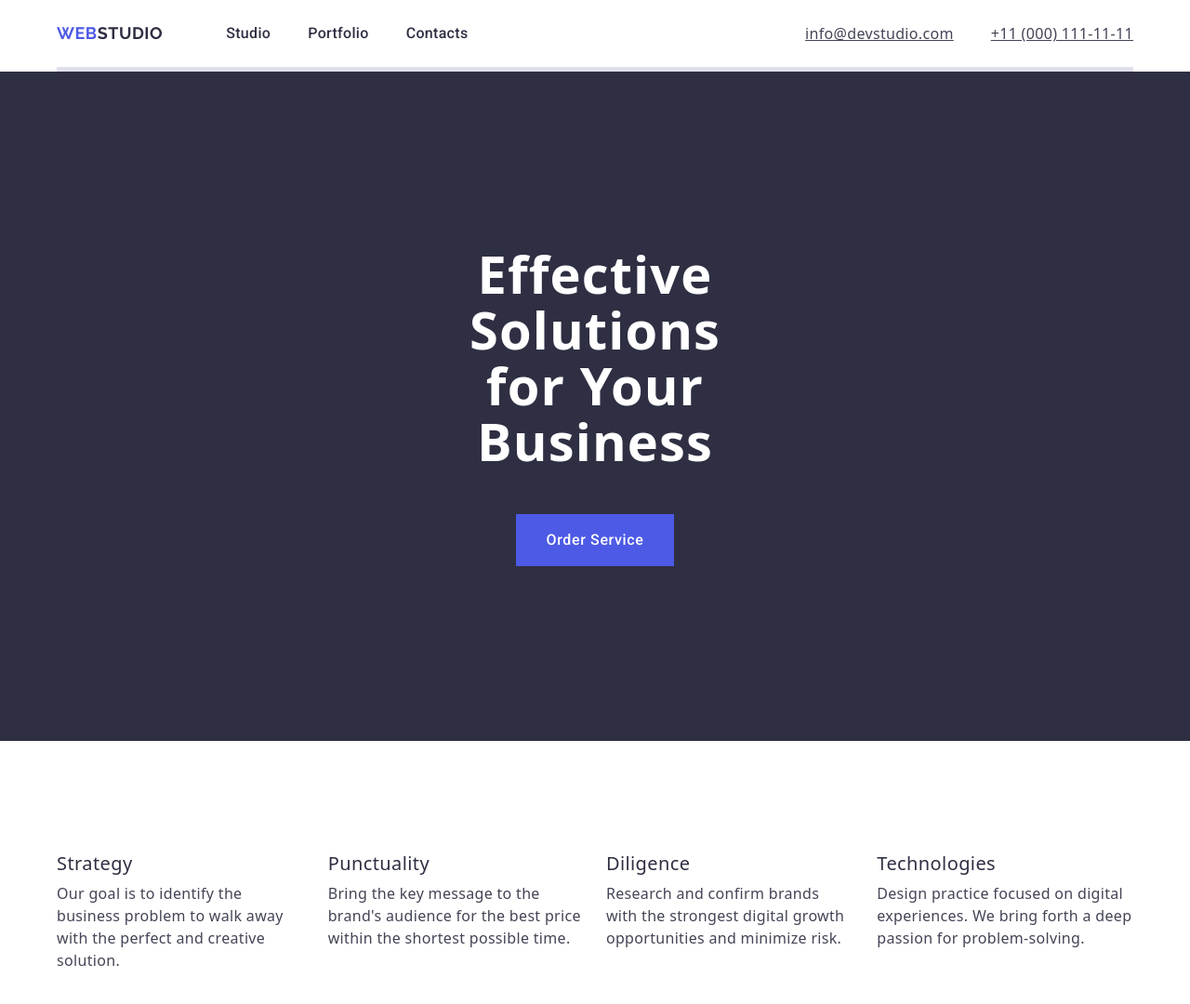
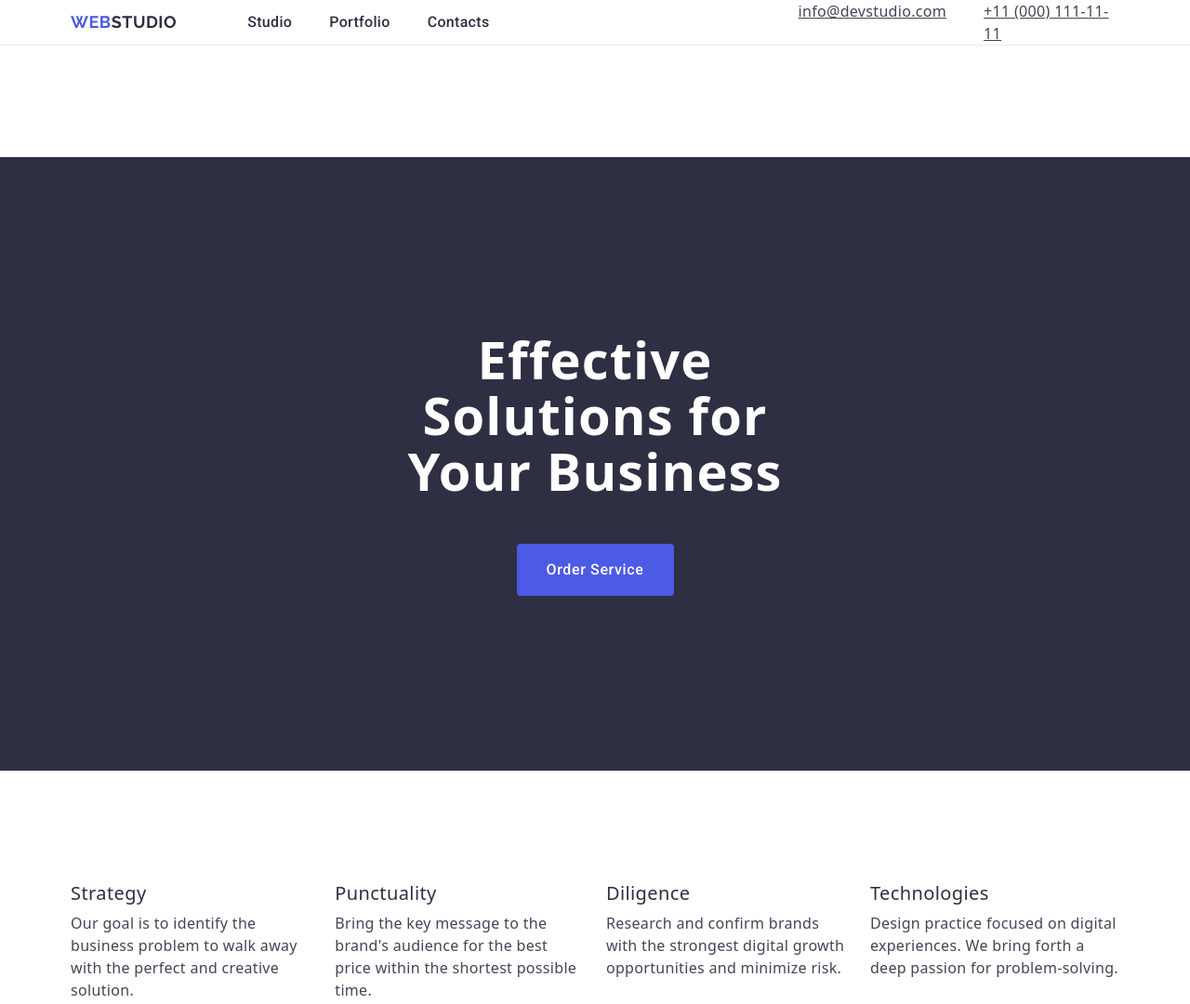
Before and after one commit to maxshakula2311/goit-markup-hw-03, a plain HTML site: page index.html in a window 1280 px wide. Shown: the top 1080 px of the page at 93% size. Drawn offline with nearby package versions, Linux system fonts and the light colour scheme.

Commit message:
global css fix

```diff
--- a/css/styles.css
+++ b/css/styles.css
@@ -3,29 +3,30 @@ h1, h2, h3, h4, h5, h6, p, ul{
     margin: 0;
     padding: 0;
 }
+img {
+    display: block;
+}
 .container {
+    width: 1158px;
+    margin: 0 auto;
+    padding: 0 15px;
+}
+.head {
     display: flex;
-    flex-direction: column;
-    align-items: center;
-    max-width: 1158px;
-    margin-left: auto;
-    margin-right: auto;
 }
 .section {
     margin-top: 120px;
     margin-bottom: 120px;
-    max-width: 1158px;
+    max-width: 1440px;
     margin-left: auto;
     margin-right: auto;
 }
 .header {
+    border-bottom: 1px solid #e7e9fc;
+}
+.nav {
     display: flex;
     align-items: center;
-    justify-content: center;
-    max-width: 1158px;
-    margin-left: auto;
-    margin-right: auto;
-    border-bottom: 5px solid #dfe0eb;
 }
 .logo {
     text-decoration: none;
@@ -36,23 +37,12 @@ h1, h2, h3, h4, h5, h6, p, ul{
     line-height: 1.17;
     letter-spacing: 0.03em;
     text-transform: uppercase;
-    margin-right: 68px;
+    margin-right: 76px;
 }
 .logo-studio {
     color: #2e2f42;
 }
-.nav {
-    display: flex;
-    align-items: center;
-    width: 100%;
-    padding-top: 24px;
-    padding-bottom: 24px;
-}
 .nav-list {
-    display: flex;
-    gap: 40px;
-}
-.address-list {
     display: flex;
     gap: 40px;
 }
@@ -63,6 +53,7 @@ h1, h2, h3, h4, h5, h6, p, ul{
     font-weight: 500;
     line-height: 1.5;
     letter-spacing: 0.02em;
+    padding: 24px 0;
 }
 .link-nav:hover {
     color: #404bbf;
@@ -72,12 +63,16 @@ h1, h2, h3, h4, h5, h6, p, ul{
 }
 .address {
     font-style: normal;
+    margin-left: 332px;
+}
+.address-list {
+    display: flex;
+    gap: 40px;
 }
 .address-link {
     line-height: 1.5;
     letter-spacing: 0.02em;
     color: #434455;
-    white-space: nowrap;
 }
 .address-link:hover {
     color: #404bbf;
@@ -92,12 +87,7 @@ body {
 }
 .mainsection {
     background-color: #2e2f42;
-    margin-top: 0;
-    max-width: 1440px;
-    padding-top: 188px;
-    padding-bottom: 188px;
-    padding-left: 472px;
-    padding-right: 472px;
+    padding: 188px 0;
 }
 .main-heading {
     font-size: 56px;
@@ -105,20 +95,24 @@ body {
     text-align: center;
     letter-spacing: 0.02em;
     color: #fff;
+    margin: 0 auto;
     max-width: 496px
 }
 .button {
+    display: block;
     background-color: #4d5ae5;
     color: #fff;
     border: none;
+    border-radius: 4px;
     font-family: 'Roboto', sans-serif;
     font-weight: 500;
     font-size: 16px;
     line-height: 1.5;
     letter-spacing: 0.04em;
     cursor: pointer;
-    padding: 16px 32px;
-    margin-top: 48px;
+    height: 56px;
+    min-width: 169px;
+    margin: 48px auto 0 auto;
 }
 
 .button:hover {
@@ -178,7 +172,8 @@ body {
 }
 .teamlist {
     display: flex;
-    gap: 24px;
+    column-gap: 24px;
+    row-gap: 48px;
     align-items: center;
     justify-content: center;
 }
@@ -187,8 +182,8 @@ body {
     display: flex;
     flex-direction: column;
     align-items: center;
-    box-shadow: 0px 1px rgba(0, 0, 0, 0.15);
-    border-radius: 8px;
+    border-bottom: 1px solid #434455;
+    border-radius: 0px 0px 4px 4px;
     width: calc(100% - 384px/4);
     text-align: center;
 }
@@ -210,6 +205,8 @@ body {
     padding-right: auto;
     padding-top: 32px;
     padding-bottom: 32px;
+    border: 1px solid #e7e9fc;
+    border-top: none;
 }
 .down-heading {
     color: #2e2f42;
@@ -229,10 +226,9 @@ body {
     background-color: #2e2f42;
     padding-top: 100px;
     padding-bottom: 100px;
-    padding-left: 156px;
-    padding-right: auto;
 }
 .logo-footer {
+    display: inline-block;
     text-decoration: none;
     font-family: 'Raleway', sans-serif;
     color: #4d5ae5;
--- a/index.html
+++ b/index.html
@@ -5,17 +5,17 @@
     <meta name="viewport" content="width=device-width, initial-scale=1.0">
     <title>Webstudio</title>
     <link rel="stylesheet" href="./css/styles.css">
-    <!-- <link href="https://fonts.googleapis.com/css2?family=Raleway:wght@700&family=Roboto:wght@400;500;700&display=swap" rel="stylesheet"> -->
+        <link rel="stylesheet" href="https://cdnjs.cloudflare.com/ajax/libs/modern-normalize/3.0.1/modern-normalize.min.css"
+            integrity="sha512-q6WgHqiHlKyOqslT/lgBgodhd03Wp4BEqKeW6nNtlOY4quzyG3VoQKFrieaCeSnuVseNKRGpGeDU3qPmabCANg=="
+            crossorigin="anonymous" referrerpolicy="no-referrer" />
             <link rel="preconnect" href="https://fonts.googleapis.com">
         <link rel="preconnect" href="https://fonts.gstatic.com" crossorigin>
         <link href="https://fonts.googleapis.com/css2?family=Raleway:wght@700&family=Roboto:wght@400;500;700&display=swap"
         rel="stylesheet">
-    <link rel="stylesheet" href="https://cdnjs.cloudflare.com/ajax/libs/modern-normalize/3.0.1/modern-normalize.css"
-        integrity="sha512-gnAN+RgTMylunXI7AMg+PtcUGpKZFkZJoFIkAWvdPFRrFJz3p2tx4+9xbjILRfN7CzoViMgS8vSf06fSQzWZjA=="
-        crossorigin="anonymous" referrerpolicy="no-referrer" />
 </head>
 <body>
     <header class="header">
+        <div class="head container">
             <nav class="nav">
             <a class='logo' href="./index.html">Web<span class="logo-studio">Studio</span></a>
             <ul class="nav-list">
@@ -30,6 +30,7 @@
                 <li><a class='address-link' href="tel:+110001111111">+11 (000) 111-11-11</a></li>
             </ul>
         </address>
+        </div>
     </header>
 
     <main>
@@ -40,6 +41,7 @@
                 </div>
         </section>
         <section class="section">
+            <div class="container">
                 <h2 class="visually-hidden">Our advantages</h2>
             <ul class="advlist">
                 <li class="advitem">
@@ -59,8 +61,10 @@
                     <p class="paragraph">Design practice focused on digital experiences. We bring forth a deep passion for problem-solving.</p>
                 </li>
             </ul>
+            </div>
         </section>
         <section class="team-section section">
+                <div class="container">
                     <h2 class="sect-heading">Our Team</h2>
                 <ul class="teamlist">
                     <li class="teamcard">
@@ -92,8 +96,10 @@
                         </div>
                     </li>
                 </ul>
+                </div>
         </section>
         <section class="section">
+            <div class="container">
             <h2 class="sect-heading">Our Portfolio</h2>
             <ul class="downlist">
                 <li>
@@ -140,11 +146,14 @@
                 </li>
             </ul>
         </section>
+            </div>
     </main>
 
     <footer class="footer">
+        <div class="container">
             <a class='logo-footer' href="./index.html">Web<span class="logo-studio-footer">Studio</span></a>
         <p class="footertext">Increase the flow of customers and sales for your business with digital marketing & growth solutions.</p>
+        </div>
     </footer>
 </body>
 </html>
```
Lines whose indentation alone changed are shown as unchanged.
